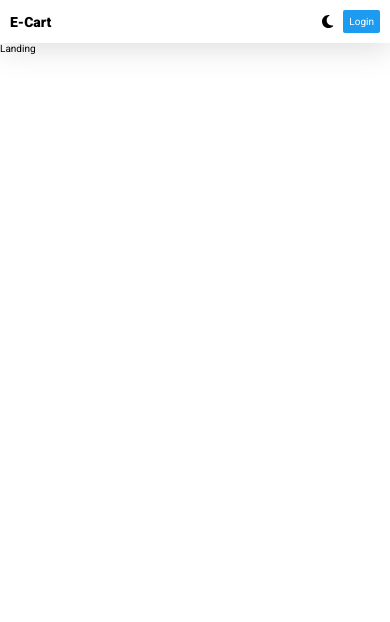
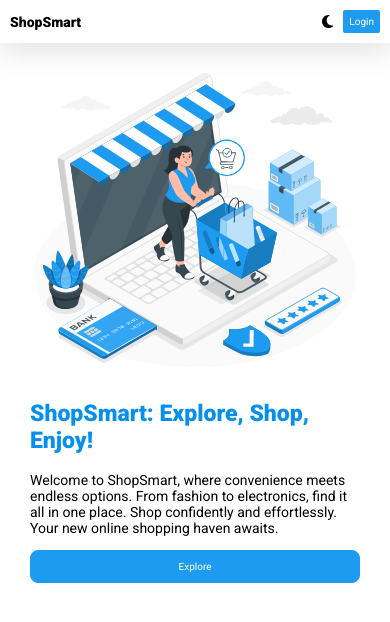
Before and after one commit to tomkjose/ShopSmart, a React (Create React App) app: page / in a window 390 px wide. Shown: the top 622 px of the page. Built offline with nearby package versions, Linux system fonts and the light colour scheme.

Commit message:
Add: Landing page

```diff
--- a/src/components/Navbar/Navbar.jsx
+++ b/src/components/Navbar/Navbar.jsx
@@ -32,7 +32,7 @@
             textDecoration: "none",
           }}
         >
-          E-Cart
+          ShopSmart
         </div>
       </Link>
       <div className={styles.nav__menu}>
@@ -66,7 +66,13 @@
                 )}
               </div>
             </Link>
-            <img src={user.image} alt="avatar" className={styles.nav__avatar} />
+            <img
+              src={user.image}
+              alt="avatar"
+              className={styles.nav__avatar}
+              title={user.email}
+              style={{ cursor: "pointer" }}
+            />
             <button className={styles.nav__logout} onClick={handleLogout}>
               Logout
             </button>
--- a/src/pages/Cart.jsx
+++ b/src/pages/Cart.jsx
@@ -8,7 +8,7 @@
 } from "../redux/user/action";
 import { FontAwesomeIcon } from "@fortawesome/react-fontawesome";
 import { faGhost } from "@fortawesome/free-solid-svg-icons";
-import { priceFormat, totalPrice } from "../utils/helper";
+import { priceFormat, productTotalPrice, totalPrice } from "../utils/helper";
 
 function Cart() {
   const cart = useSelector((state) => state.user.cart);
@@ -44,7 +44,9 @@
             <div className="item__details">
               <div className="item__info">
                 <span className="item__title">{item.title}</span>
-                <div className="cart__price">$ {priceFormat(item.price)}</div>
+                <div className="cart__price">
+                  $ {priceFormat(productTotalPrice(item))}
+                </div>
               </div>
               <div className="cart__btns">
                 <button
--- a/src/pages/Landing.jsx
+++ b/src/pages/Landing.jsx
@@ -1,7 +1,32 @@
-import React from "react";
-
+import React, { useEffect } from "react";
+import { useSelector } from "react-redux";
+import { Link, useNavigate } from "react-router-dom";
+import "../styles/landing.css";
 function Landing() {
-  return <div>Landing</div>;
+  const user = useSelector((state) => state.user.user);
+  console.log("user", user);
+  const navigate = useNavigate();
+  useEffect(() => {
+    if (user.length) {
+      navigate("/home");
+    }
+  }, [user, navigate]);
+  return (
+    <div className="landing">
+      <div className="landing__content">
+        <div className="landing__title">ShopSmart: Explore, Shop, Enjoy!</div>
+        <div className="landing__description">
+          Welcome to ShopSmart, where convenience meets endless options. From
+          fashion to electronics, find it all in one place. Shop confidently and
+          effortlessly. Your new online shopping haven awaits.
+        </div>
+        <Link to="/login">
+          <button className="landing__btn">Explore</button>
+        </Link>
+      </div>
+      <img src="images/home.svg" alt="shopping" className="landing__image" />
+    </div>
+  );
 }
 
 export default Landing;
--- /dev/null
+++ b/src/styles/landing.css
@@ -0,0 +1,73 @@
+.landing {
+  display: flex;
+  padding: 1rem 3rem;
+  justify-content: space-between;
+  width: 100%;
+  height: 100vh;
+  align-items: center;
+}
+
+.landing__content {
+  display: flex;
+  flex-direction: column;
+  width: 45%;
+}
+
+.landing__image {
+  width: 45%;
+}
+
+.landing__title {
+  font-weight: 800;
+  font-size: 2.4rem;
+  padding: 1.6rem 0;
+  color: #0690ec;
+}
+
+.landing__description {
+  font-size: 1.4rem;
+}
+
+.landing__btn {
+  width: 100%;
+  padding: 1rem;
+  border-radius: 8px;
+  background-color: #1d9bf0;
+  border: 1px solid #1d9bf0;
+  color: white;
+  cursor: pointer;
+  margin: 1.4rem 0;
+}
+
+.landing__btn:hover {
+  background-color: #0690ec;
+}
+
+@media only screen and (max-width: 800px) {
+  .landing {
+    flex-direction: column-reverse;
+    justify-content: flex-end;
+    width: 100%;
+  }
+  .landing__content {
+    width: 100%;
+  }
+
+  .landing__image {
+    width: 100%;
+  }
+
+  .landing__title {
+    font-weight: 800;
+    font-size: 2.3rem;
+    padding: 1.74rem 0;
+    color: #0690ec;
+  }
+
+  .landing__description {
+    font-size: 1.4rem;
+  }
+}
+
+@media only screen and (max-width: 500px) {
+}
--- a/src/utils/helper.jsx
+++ b/src/utils/helper.jsx
@@ -19,3 +19,8 @@
 export const priceFormat = (amount) => {
   return amount.toString().replace(/\B(?=(\d{3})+(?!\d))/g, ",");
 };
+
+export const productTotalPrice = (item) => {
+  const total = item.count * item.price;
+  return total;
+};
```
Also changed, not shown: public/images/home.svg (added).
